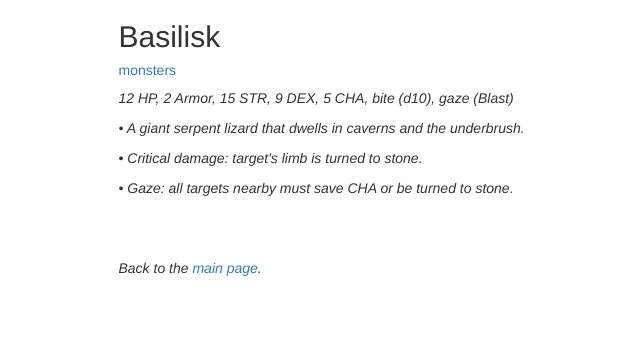
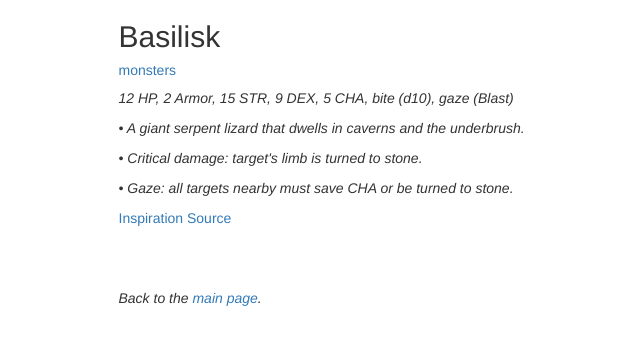
Before and after one commit to yochaigal/intotheodd, a Jekyll site: the page built from _posts/2020-08-26-basilisk.md, in a window 1280 px wide. Shown: the top 345 px of the page, without its empty margins (209-849 px from the left). Built offline with Jekyll 4.4.1, drawn with Linux system fonts in a browser that asks for light colours; nearby versions of some CDN libraries.

Commit message:
added more text

```diff
--- a/_layouts/entry.html
+++ b/_layouts/entry.html
@@ -9,7 +9,7 @@ layout: default
 
         <header class="post-header">
           <h2 class="post-title">{% assign words = page.slug | replace: '-', ' ' | split: ' ' %}{% capture titlecase %}{% for word in words %}{{ word | capitalize }} {% endfor %}{% endcapture %}{{ titlecase }}</a></h2>
-          <h5 class="post-tags">{{ join: ", " }} <a href="{{ site.baseurl }}/{{page.categories}}.html">{{ page.categories }}</a></h5>
+          <h5 class="post-category">{{ join: ", " }} <a href="{{ site.baseurl }}/{{page.categories}}.html">{{ page.categories }}</a></h5>
           <h5 class="post-source">{{ join: ", " }}<a href="{{ post.source-url }}" target="_blank">{{ post.source }}</a> </h5>
 
           </header>
@@ -18,8 +18,7 @@ layout: default
           <p class="post-subtext2"><i>{{ page.subtext2 | truncate: 500 }}</i></p>
           <p class="post-subtext3"><i>{{ page.subtext3 | truncate: 500 }}</i></p>
           <p class="post-subtext4"><i>{{ page.subtext4 | truncate: 500 }}</i></p>
-          <p class="post-inspiration"><i>{{ page.inspiration | truncate: 500 }}</i></p>
-          <p class="post-inspiration-url"><i>{{ page.inspiration-url | truncate: 500 }}</i></p>
+          <p class="post-inspiration">{{ join: ", " }} <a href="{{page.inspiration-url}}">Inspiration Source</a></p>
          <p class="post-description"><i>{{ page.excerpt | truncate: 2000 }}</i></p>
 
         <article class="post-content">
--- a/_posts/2020-08-26-basilisk.md
+++ b/_posts/2020-08-26-basilisk.md
@@ -2,8 +2,12 @@
 layout: entry
 author: yochaigal
 source: OSE SRD
-source-url: https://oldschoolessentials.necroticgnome.com/srd/index.php/Basilisk
+source-url:
 categories: monsters
 summary: A lizard that turns its victims to stone
-excerpt: "12 HP, 2 Armor, 15 STR, 9 DEX, 5 CHA, bite (d10), gaze (Blast) <p> • A giant serpent lizard that dwells in caverns and the underbrush. <p> • Critical damage: target's limb is turned to stone. <p> • Gaze: all targets nearby must save CHA or be  turned to stone.  </p> <p>  </p>"
+stats: 12 HP, 2 Armor, 15 STR, 9 DEX, 5 CHA, bite (d10), gaze (Blast)
+subtext1: "• A giant serpent lizard that dwells in caverns and the underbrush."
+subtext2: "• Critical damage: target's limb is turned to stone. <p> • Gaze: all targets nearby must save CHA or be  turned to stone."
+inspiration: D&D
+inspiration-url: https://oldschoolessentials.necroticgnome.com/srd/index.php/Basilisk
 ---
```
Also changed, not shown: 3 other files.
